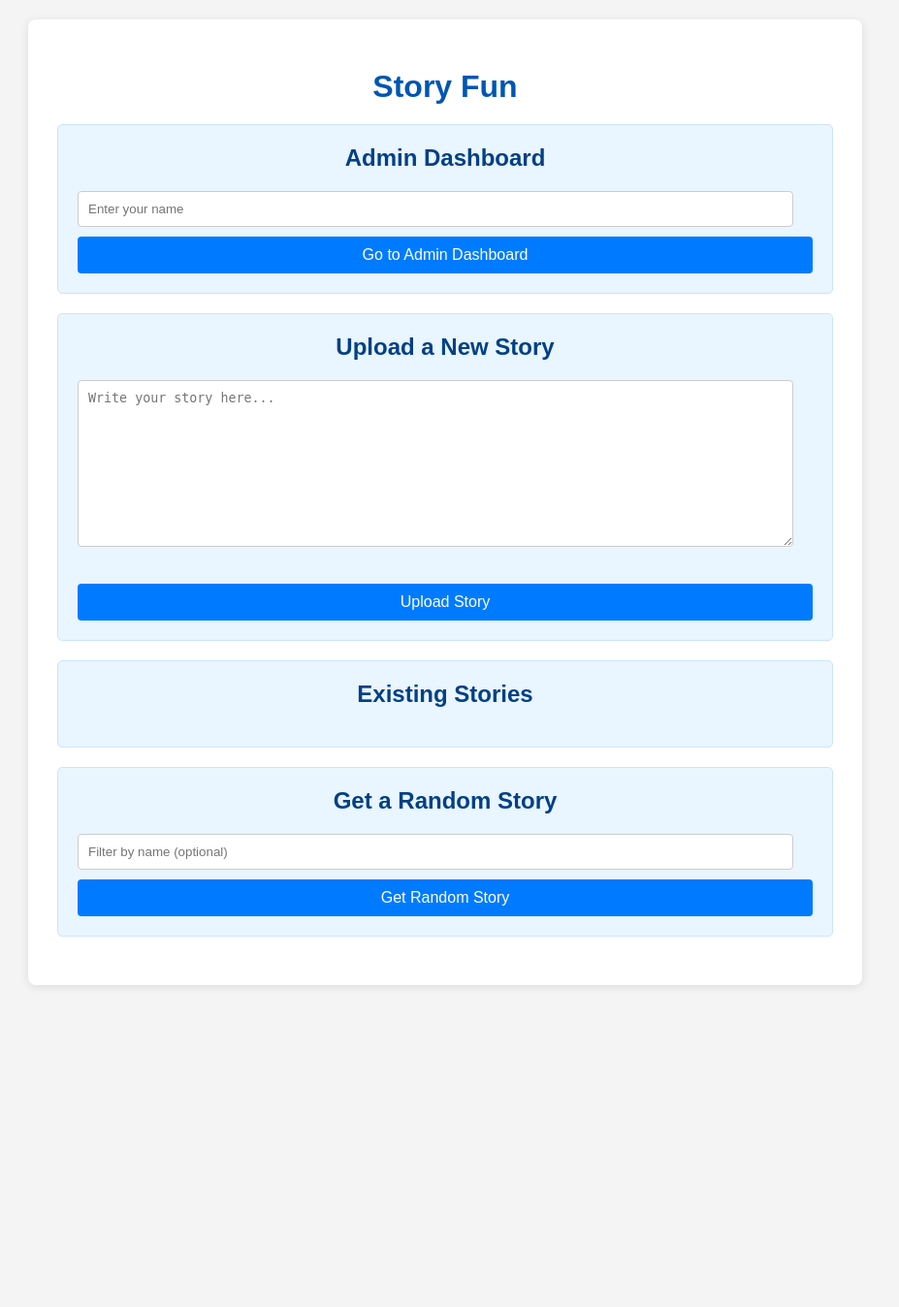
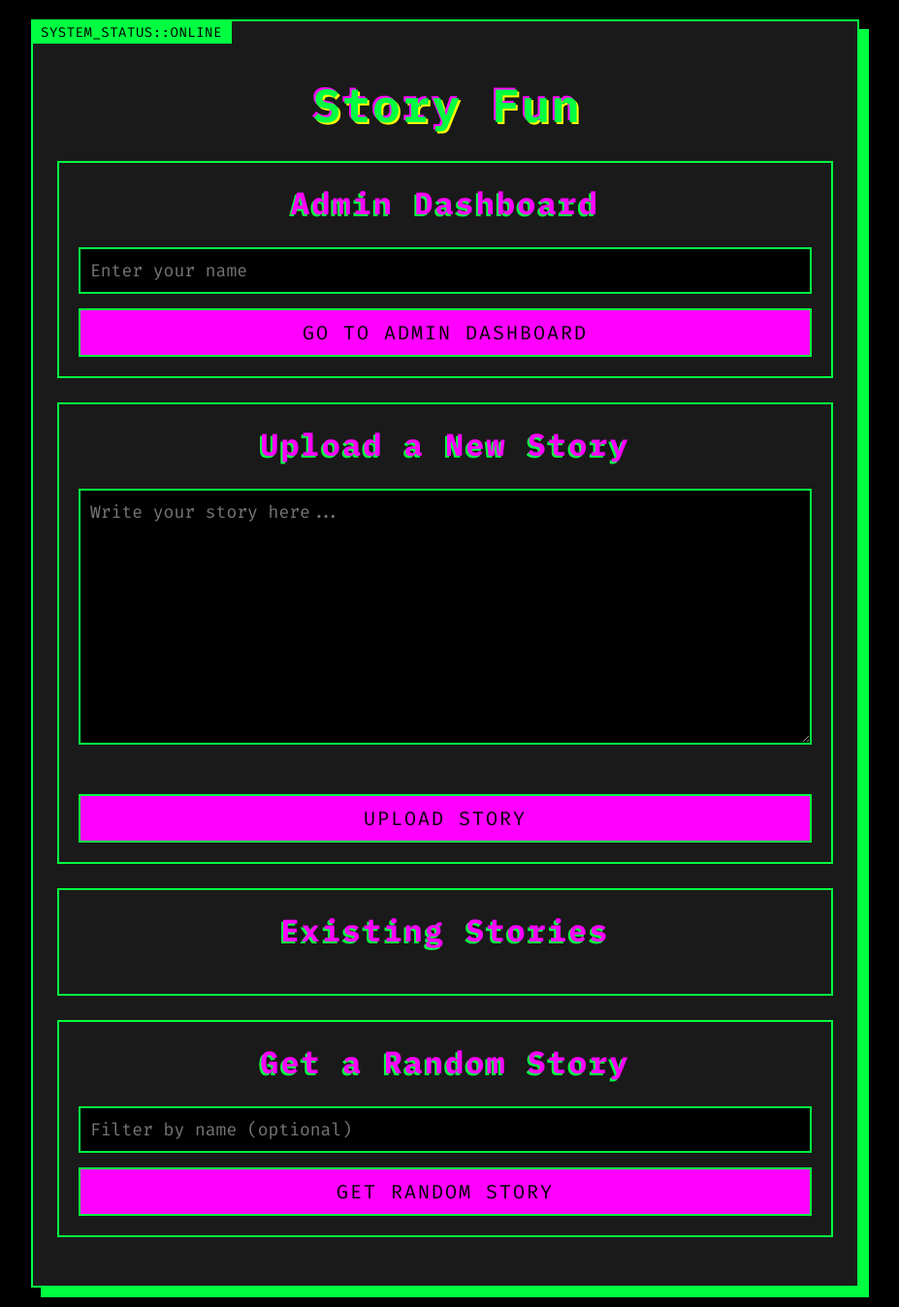
Before and after one commit to doriav20/FlaskCTF, a Flask app: page / in a window 1280 px wide. Shown: the whole page at 97% size, without its empty margins (181-1108 px from the left). Before the commit the page ends 1018 px from the top, so only its background shows below. Run offline with Flask 3, Linux system fonts and the light colour scheme.

Commit message:
Change css

```diff
--- a/static/style.css
+++ b/static/style.css
@@ -1,96 +1,204 @@
+/* ===== Google Font Import ===== */
+@import url('https://fonts.googleapis.com/css2?family=Fira+Code:wght@400;700&family=IBM+Plex+Mono:wght@700&display=swap');
+
+/* ===== Theme Variables ===== */
+:root {
+    --bg-color: #000000;
+    --primary-text-color: #00FF41; /* Bright Green */
+    --accent-color: #FF00FF;      /* Magenta */
+    --secondary-color: #FFFF00;   /* Yellow */
+    --container-bg-color: #1a1a1a;
+    --border-style: 2px solid var(--primary-text-color);
+    --glitch-text-shadow:
+        -2px -2px 0px var(--accent-color),
+        2px 2px 0px var(--secondary-color);
+}
+
+/* ===== General Body Styles ===== */
 body {
-    font-family: Arial, sans-serif;
-    background-color: #f4f4f4;
-    color: #333;
+    font-family: 'Fira Code', monospace; /* Changed from VT323 */
+    background-color: var(--bg-color);
+    color: var(--primary-text-color);
     margin: 0;
     padding: 20px;
     display: flex;
     justify-content: center;
-    align-items: flex-start;
+    align-items: center;
     min-height: 100vh;
+    /* text-transform: uppercase; Removed for better readability */
+    letter-spacing: 0.5px; /* Reduced letter spacing for readability */
 }
 
+/* ===== Main Content Container ===== */
 .container {
-    background-color: #fff;
-    padding: 30px;
-    border-radius: 8px;
-    box-shadow: 0 2px 10px rgba(0, 0, 0, 0.1);
+    background-color: var(--container-bg-color);
+    padding: 25px;
+    border: var(--border-style);
+    box-shadow: 10px 10px 0px var(--primary-text-color);
     max-width: 800px;
     width: 100%;
+    position: relative;
+    border-radius: 0;
 }
 
-h1, h2 {
-    color: #0056b3;
-    text-align: center;
-    margin-bottom: 20px;
+.container::before {
+    content: 'SYSTEM_STATUS::ONLINE';
+    position: absolute;
+    top: 0;
+    left: -2px;
+    background: var(--primary-text-color);
+    color: var(--bg-color);
+    padding: 2px 10px;
+    font-size: 14px;
 }
 
+
+/* ===== Typography ===== */
+h1, h2 {
+    font-family: 'IBM Plex Mono', monospace; /* Changed from Major Mono Display */
+    text-align: center;
+    margin-bottom: 25px;
+    color: var(--primary-text-color);
+    text-shadow: var(--glitch-text-shadow);
+    letter-spacing: 2px; /* Adjusted for better heading readability */
+    font-weight: 700;
+}
+
+h1 {
+    font-size: 3em;
+    animation: glitch 1.5s infinite;
+}
+
+h2 {
+    font-size: 2em;
+    color: var(--accent-color);
+    text-shadow: -2px 2px 0px var(--primary-text-color);
+}
+
+@keyframes glitch {
+  0%, 100% { transform: none; }
+  10% { transform: translate(-2px, -2px); }
+  20% { transform: translate(2px, 2px); }
+  30% { transform: translate(-2px, 2px); }
+  40% { transform: translate(2px, -2px); }
+  50% { transform: scale(1.05); }
+  60% { transform: none; }
+}
+
+p {
+    line-height: 1.8;
+    margin-bottom: 15px;
+}
+
+p a {
+    color: var(--secondary-color);
+    text-decoration: underline;
+    text-decoration-style: dotted;
+    background-color: transparent;
+    transition: background-color 0.2s, color 0.2s;
+}
+
+p a:hover {
+    background-color: var(--secondary-color);
+    color: var(--bg-color);
+    text-decoration: none;
+}
+
+/* ===== Sections ===== */
 .section {
-    background-color: #e9f5ff;
-    border: 1px solid #cce5ff;
-    border-radius: 5px;
+    background-color: transparent;
+    border: var(--border-style);
+    border-radius: 0;
     padding: 20px;
-    margin-bottom: 20px;
+    margin-bottom: 25px;
 }
 
 .section h2 {
     margin-top: 0;
-    color: #004085;
 }
 
+/* ===== Forms ===== */
 form {
     display: flex;
     flex-direction: column;
-    gap: 10px;
+    gap: 15px;
 }
 
 input[type="text"],
 textarea {
-    width: calc(100% - 20px);
+    width: 100%;
     padding: 10px;
     margin: 0;
-    border: 1px solid #ccc;
-    border-radius: 4px;
-    box-sizing: border-box; /* Include padding in the element's total width and height */
+    border: var(--border-style);
+    border-radius: 0;
+    background-color: var(--bg-color);
+    color: var(--primary-text-color);
+    font-family: 'Fira Code', monospace; /* Changed from VT323 */
+    font-size: 18px;
+    box-sizing: border-box;
+    caret-color: var(--accent-color);
+    transition: all 0.2s;
 }
 
+input[type="text"]:focus,
+textarea:focus {
+    outline: none;
+    background-color: var(--container-bg-color);
+    border-color: var(--accent-color);
+    box-shadow: 4px 4px 0px var(--accent-color);
+}
+
+/* ===== Buttons ===== */
 button {
-    background-color: #007bff;
-    color: white;
+    background-color: var(--accent-color);
+    color: var(--bg-color);
     padding: 10px 15px;
-    border: none;
-    border-radius: 4px;
+    border: var(--border-style);
+    border-radius: 0;
     cursor: pointer;
-    font-size: 16px;
-    transition: background-color 0.3s ease;
+    font-size: 20px;
+    font-family: 'Fira Code', monospace; /* Changed from VT323 */
+    text-transform: uppercase;
+    transition: all 0.2s;
+    letter-spacing: 2px;
 }
 
 button:hover {
-    background-color: #0056b3;
+    background-color: var(--primary-text-color);
+    color: var(--bg-color);
+    box-shadow: 6px 6px 0px var(--accent-color);
+    transform: translate(-3px, -3px);
 }
 
+button:active {
+    transform: translate(0, 0);
+    box-shadow: none;
+}
+
+
+/* ===== Story List ===== */
 .story-list a {
     display: block;
-    padding: 8px 0;
-    color: #007bff;
+    padding: 8px 5px;
+    color: var(--primary-text-color);
     text-decoration: none;
-    border-bottom: 1px dotted #cce5ff;
+    border-bottom: 2px dotted var(--accent-color);
+    position: relative;
+    overflow: hidden;
+}
+
+.story-list a::before {
+    content: '>';
+    position: absolute;
+    left: -20px;
+    transition: left 0.3s;
 }
 
 .story-list a:hover {
-    color: #0056b3;
-    text-decoration: underline;
+    color: var(--secondary-color);
+    background-color: #333;
 }
 
-p {
-    margin-bottom: 10px;
+.story-list a:hover::before {
+    left: 5px;
 }
-
-p a {
-    color: #007bff;
-    text-decoration: none;
-}
-
-p a:hover {
-    text-decoration: underline;
-}
```
